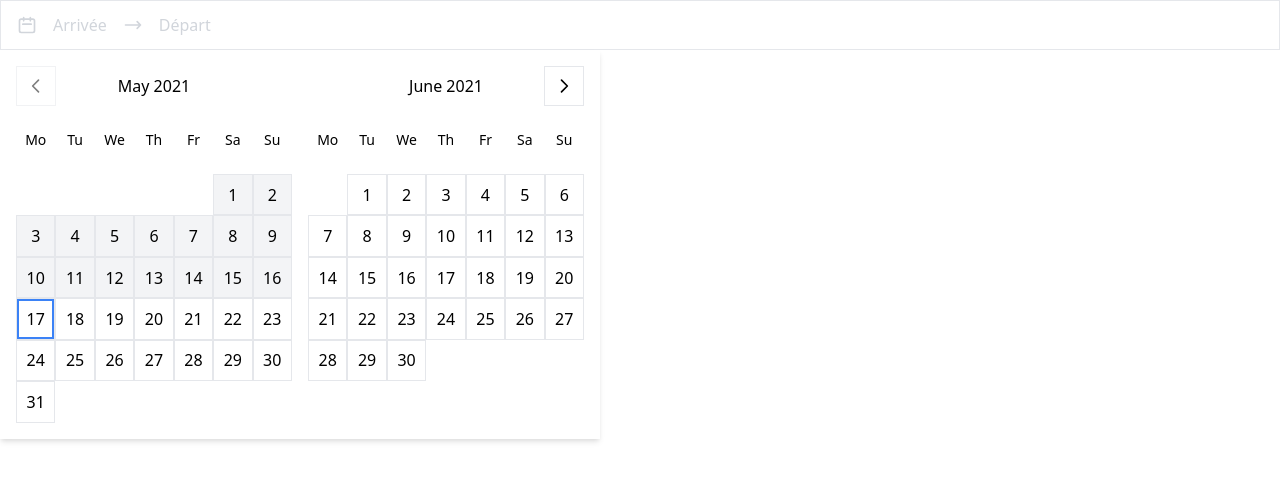
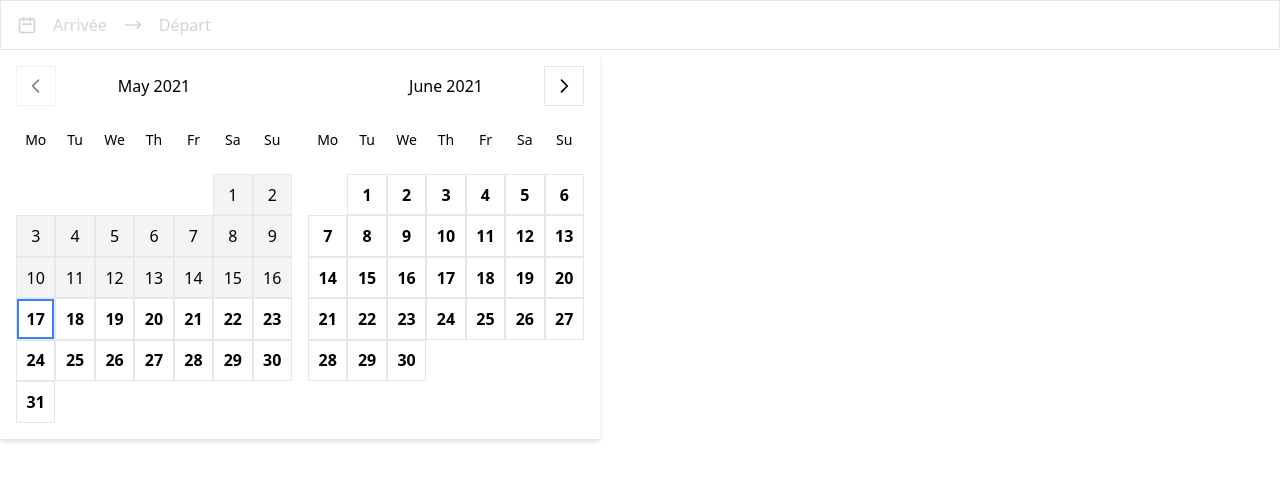
Before and after one commit to joffreyBerrier/vue-datepicker, a Vue app: page / in a window 1280 px wide. Shown: the top 480 px of the page. Built offline with nearby package versions, Linux system fonts and the light colour scheme.

Commit message:
add tailwind default to build css file

```diff
--- a/package.json
+++ b/package.json
@@ -1,6 +1,6 @@
 {
   "name": "vue-calendar-3",
-  "version": "1.0.4",
+  "version": "1.0.6",
   "repository": "https://github.com/joffreyBerrier/vue-datepicker",
   "funding": "https://github.com/sponsors/joffreyBerrier",
   "license": "MIT",
--- a/src/components/Calendar.vue
+++ b/src/components/Calendar.vue
@@ -594,6 +594,10 @@
 </script>
 
 <style>
+  @tailwind base;
+  @tailwind components;
+  @tailwind utilities;
+
   .calendar {
     @apply w-full relative select-none;
   }
@@ -619,7 +623,7 @@
     @apply absolute top-full bg-white left-1/2 transform -translate-x-1/2 shadow-sm border border-gray-200 p-3 text-xs z-20 text-center w-max;
   }
   .calendar_day {
-    @apply w-full h-full absolute focus:outline-none overflow-hidden;
+    @apply w-full left-0 right-0 h-full absolute focus:outline-none overflow-hidden font-bold;
   }
   .calendar_day--today {
     @apply border-2 border-blue-500;
@@ -628,7 +632,7 @@
     @apply bg-blue-500;
   }
   .calendar_day--disabled {
-    @apply bg-gray-100 pointer-events-none;
+    @apply bg-gray-100 pointer-events-none font-extralight;
   }
   .calendar_day--hovering {
     @apply bg-blue-300;
@@ -658,7 +662,6 @@
   .calendar_day--day-number {
     @apply absolute z-10 top-1/2 left-1/2 transform -translate-x-1/2 -translate-y-1/2;
   }
-
   .event-none {
     @apply pointer-events-none;
   }
--- a/src/index.css
+++ /dev/null
@@ -1,4 +0,0 @@
-/* ./src/index.css */
-@tailwind base;
-@tailwind components;
-@tailwind utilities;
--- a/src/main.ts
+++ b/src/main.ts
@@ -1,6 +1,5 @@
 // src/main.js
 import { createApp } from 'vue'
 import App from './App.vue'
-import './index.css'
 
 createApp(App).mount('#app')
--- a/tailwind.config.js
+++ b/tailwind.config.js
@@ -1,9 +1,6 @@
 module.exports = {
   mode: 'jit',
-  purge: [
-    './public/**/*.html',
-    './src/**/*.{js,jsx,ts,tsx,vue}',
-  ],
+  purge: ['./public/**/*.html', './src/**/*.{js,jsx,ts,tsx,vue}'],
   theme: {
     extend: {},
   },
```
